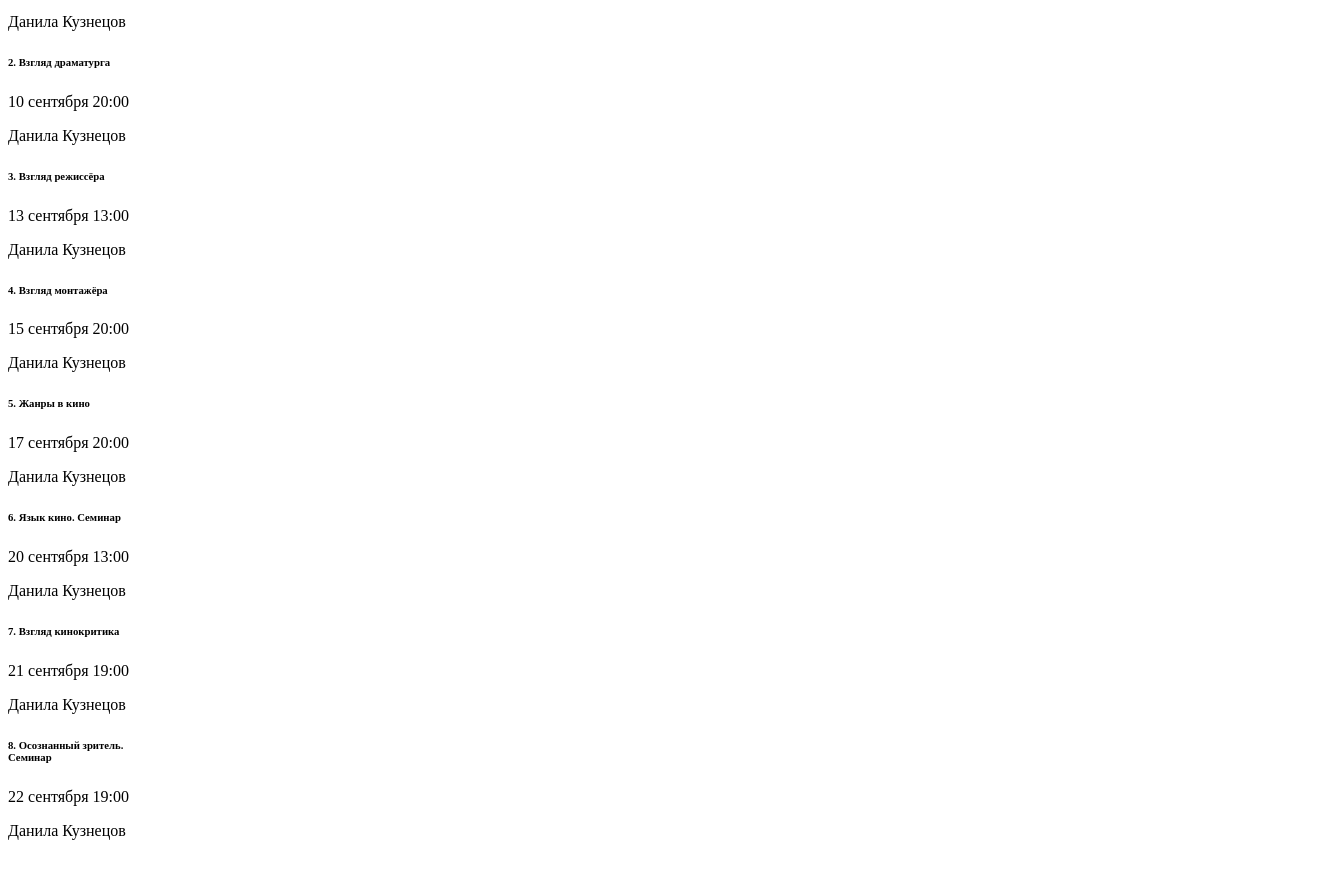
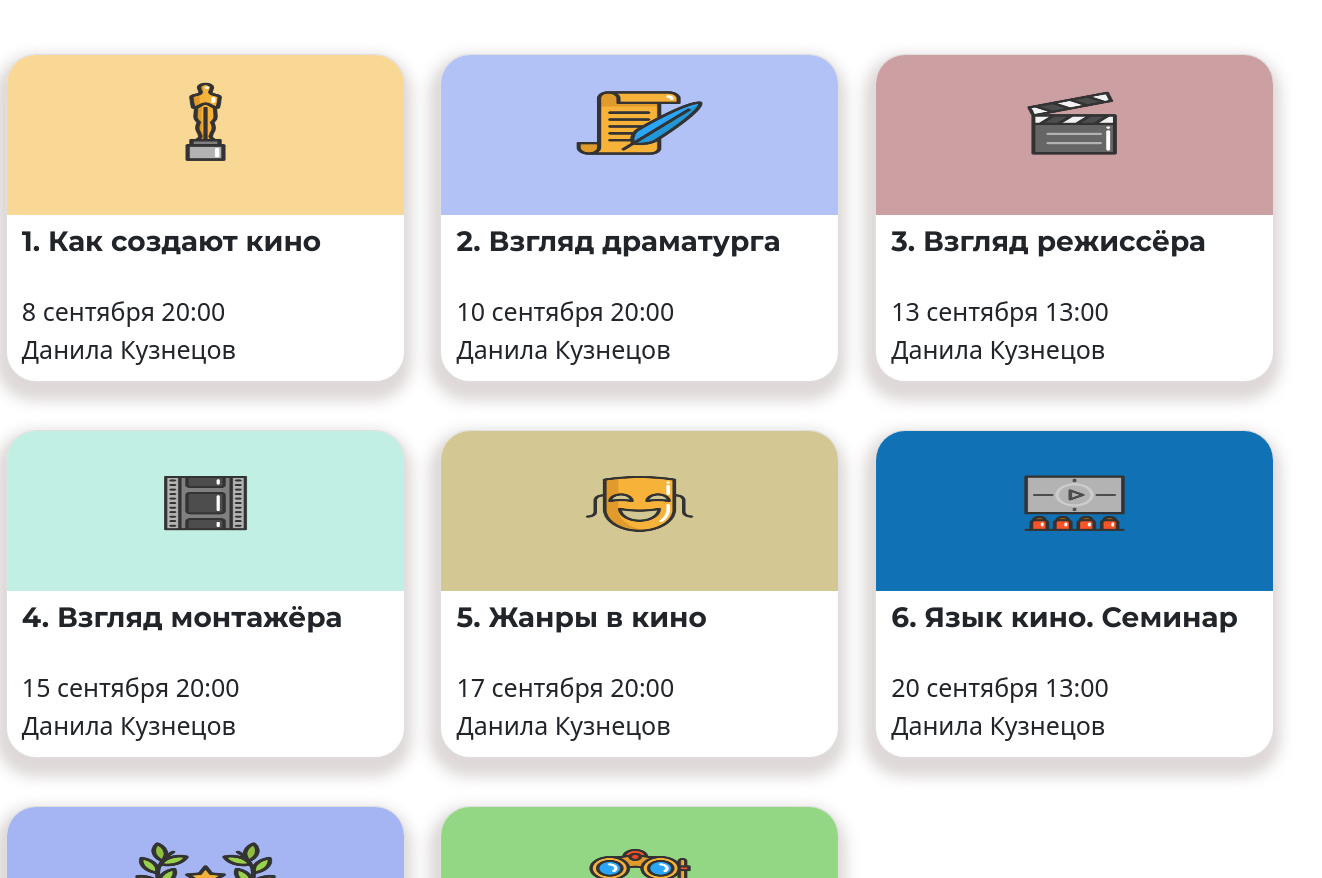
Before and after one commit to zaazew/gamma, a plain HTML site: page index.html in a window 1280 px wide. Shown: the part 124-1002 px from the top of the page, 1322 px wide, since content can reach past the window. Before the commit the page ends 980 px from the top, so only its background shows below. Drawn offline with nearby package versions, Linux system fonts and the light colour scheme.

Commit message:
version2

```diff
--- a/index.html
+++ b/index.html
@@ -6,120 +6,138 @@
     <meta name="viewport" content="width=device-width, initial-scale=1.0">
     <title>GAMMA</title>
     <link rel="stylesheet" href="style.css">
-    <link rel="stylesheet" href="">
+    <link href="https://cdn.jsdelivr.net/npm/bootstrap@5.0.1/dist/css/bootstrap.min.css" rel="stylesheet">
 </head>
 
 <body>
-    <section>
+    <main>
+        <section id="cards">
             <div class="row mb-4">
-            <h3>Программа курса</h3>
+                <div class="col-md-12 mb-5">
+                    <h1>Программа курса</h1>
                 </div>
-        <div class="row mb-3">
+            </div>
+            <div class="row mb-5">
                 <div class="col-md-4 d-flex justify-content-center">
-                <div class="cart">
+                    <div class="card">
                         <div class="imgbox">
-
+                            <img src="photo/card1.jpg" alt="crd1">
                         </div>
-                    <div class="textbox">
+                        <div class="card-text">
+                            <div class="card-title">
                                 <h6>1. Как создают кино</h6>
-                        <p>8 сентября 20:00</p>
-                        <p>Данила Кузнецов</p>
+                            </div>
+                            <div class="date">8 сентября 20:00</div>
+                            <div class="danila">Данила Кузнецов</div>
                         </div>
                     </div>
                 </div>
                 <div class="col-md-4 d-flex justify-content-center">
-                <div class="cart">
+                    <div class="card">
                         <div class="imgbox">
-
+                            <img src="photo/card2.jpg" alt="crd2">
                         </div>
-                    <div class="textbox">
+                        <div class="card-text">
+                            <div class="card-title">
                                 <h6>2. Взгляд драматурга</h6>
-                        <p>10 сентября 20:00</p>
-                        <p>Данила Кузнецов</p>
+                            </div>
+                            <div class="date">10 сентября 20:00</div>
+                            <div class="danila">Данила Кузнецов</div>
                         </div>
                     </div>
                 </div>
                 <div class="col-md-4 d-flex justify-content-center">
-                <div class="cart">
+                    <div class="card">
                         <div class="imgbox">
-
+                            <img src="photo/card3.jpg" alt="crd3">
                         </div>
-                    <div class="textbox">
+                        <div class="card-text">
+                            <div class="card-title">
                                 <h6>3. Взгляд режиссёра</h6>
-                        <p>13 сентября 13:00</p>
-                        <p>Данила Кузнецов</p>
+                            </div>
+                            <div class="date">13 сентября 13:00</div>
+                            <div class="danila">Данила Кузнецов</div>
                         </div>
                     </div>
                 </div>
             </div>
-        <div class="row mb-3">
+            <div class="row mb-5">
                 <div class="col-md-4 d-flex justify-content-center">
-                <div class="cart">
+                    <div class="card">
                         <div class="imgbox">
-
+                            <img src="photo/card4.jpg" alt="crd4">
                         </div>
-                    <div class="textbox">
+                        <div class="card-text">
+                            <div class="card-title">
                                 <h6>4. Взгляд монтажёра</h6>
-                        <p>15 сентября 20:00</p>
-                        <p>Данила Кузнецов</p>
+                            </div>
+                            <div class="date">15 сентября 20:00</div>
+                            <div class="danila">Данила Кузнецов</div>
                         </div>
                     </div>
                 </div>
                 <div class="col-md-4 d-flex justify-content-center">
-                <div class="cart">
+                    <div class="card">
                         <div class="imgbox">
-
+                            <img src="photo/card5.jpg" alt="crd5">
                         </div>
-                    <div class="textbox">
+                        <div class="card-text">
+                            <div class="card-title">
                                 <h6>5. Жанры в кино</h6>
-                        <p>17 сентября 20:00</p>
-                        <p>Данила Кузнецов</p>
+                            </div>
+                            <div class="date">17 сентября 20:00</div>
+                            <div class="danila">Данила Кузнецов</div>
                         </div>
                     </div>
                 </div>
                 <div class="col-md-4 d-flex justify-content-center">
-                <div class="cart">
+                    <div class="card">
                         <div class="imgbox">
-
+                            <img src="photo/card6.jpg" alt="crd6">
                         </div>
-                    <div class="textbox">
+                        <div class="card-text">
+                            <div class="card-title">
                                 <h6>6. Язык кино. Семинар</h6>
-                        <p>20 сентября 13:00</p>
-                        <p>Данила Кузнецов</p>
+                            </div>
+                            <div class="date">20 сентября 13:00</div>
+                            <div class="danila">Данила Кузнецов</div>
                         </div>
                     </div>
                 </div>
             </div>
-        <div class="row mb-3">
+            <div class="row mb-5">
                 <div class="col-md-4 d-flex justify-content-center">
-                <div class="cart">
+                    <div class="card">
                         <div class="imgbox">
-
+                            <img src="photo/card7.jpg" alt="crd7">
                         </div>
-                    <div class="textbox">
+                        <div class="card-text">
+                            <div class="card-title">
                                 <h6>7. Взгляд кинокритика</h6>
-                        <p>21 сентября 19:00</p>
-                        <p>Данила Кузнецов</p>
+                            </div>
+                            <div class="date">21 сентября 19:00</div>
+                            <div class="danila">Данила Кузнецов</div>
                         </div>
                     </div>
                 </div>
                 <div class="col-md-4 d-flex justify-content-center">
-                <div class="cart">
+                    <div class="card">
                         <div class="imgbox">
-
+                            <img src="photo/card8.jpg" alt="crd8">
                         </div>
-                    <div class="textbox">
+                        <div class="card-text">
+                            <div class="card-title">
                                 <h6>8. Осознанный зритель.<br>
                                 Семинар</h6>
-                        <p>22 сентября 19:00</p>
-                        <p>Данила Кузнецов</p>
+                            </div>
+                            <div class="date">22 сентября 19:00</div>
+                            <div class="danila">Данила Кузнецов</div>
                         </div>
                     </div>
                 </div>
-            <div class="col-md-4 d-flex justify-content-center">
-            </div>
             </div>
         </section>
+    </main>
 </body>
 
 </html>
--- a/style.css
+++ b/style.css
@@ -0,0 +1,53 @@
+@import url('https://fonts.googleapis.com/css2?family=Montserrat:ital,wght@0,100..900;1,100..900&family=Roboto+Slab:wght@100..900&family=Roboto:ital,wght@0,100..900;1,100..900&display=swap');
+@import url('https://fonts.googleapis.com/css2?family=Montserrat:ital,wght@0,100..900;1,100..900&family=Roboto+Slab:wght@100..900&family=Roboto:ital,wght@0,100..900;1,100..900&display=swap');
+
+#cards {
+    padding: 50px 0;
+}
+
+.col-md-12 {
+    margin: 0 30px;
+}
+
+.col-md-4 .card {
+    box-sizing: border-box;
+    width: 399px;
+    height: 328px;
+    /* border: 1px solid rgb(255, 255, 255); */
+    border-radius: 30px;
+    overflow: hidden;
+    box-shadow: -2px 10px 14px 9px rgba(183, 171, 171, 0.46);
+    -webkit-box-shadow: -2px 10px 14px 9px rgba(183, 171, 171, 0.46);
+    ;
+
+}
+
+h1 {
+    font-family: "Roboto Slab", serif;
+    font-size: 55px;
+}
+
+.card-text {
+    padding: 10px 15px;
+}
+.card-title{
+    height: 60px;
+}
+.card-text h6 {
+    font-family: "Montserrat", sans-serif;
+    font-weight: bold;
+    font-size: 28px;
+}
+
+.date,.danila {
+    font-size: 25px;
+    margin: 0;
+}
+
+
+
+img {
+    width: 100%;
+    height: 160px;
+    /* width: 200px; */
+}
```
Also changed, not shown: photo/card1.jpg (renamed from photo/a073cf76147eae8dd4c879da5a3c5486df53d0c9.jpg), photo/card2.jpg (renamed from photo/08468303155ebe98975416cc5389f6fcf3e2f153.jpg), photo/card3.jpg (renamed from photo/photo(3).jpg), photo/card4.jpg (renamed from photo/618097b838c808fcb998340b1000a18c4e858080.jpg), photo/card5.jpg (renamed from photo/a5ac7f8703211442e9c56ca4b38012a0f8a10ad8.jpg), photo/card6.jpg (renamed from photo/_1.jpg), photo/card7.jpg (renamed from photo/578f152fe838b2ab198bf135f41cad47da6331d1.jpg), photo/card8.jpg (renamed from photo/d58c7499b274825a2024653659c7ce93b800f132.jpg). Lines whose indentation alone changed are shown as unchanged.
